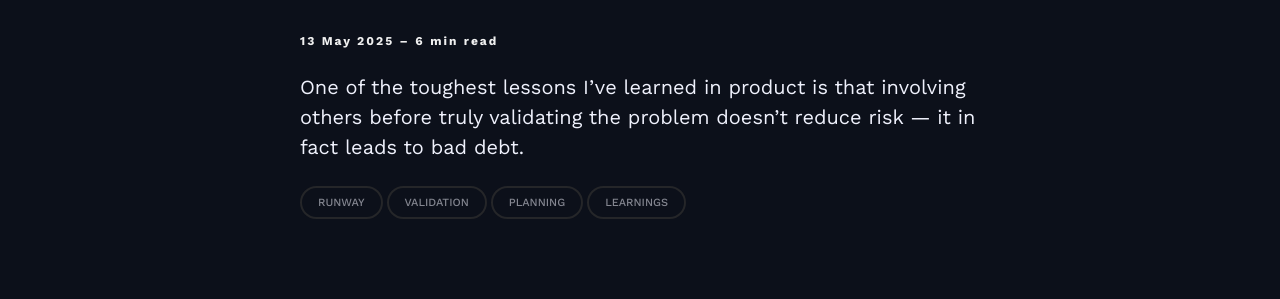
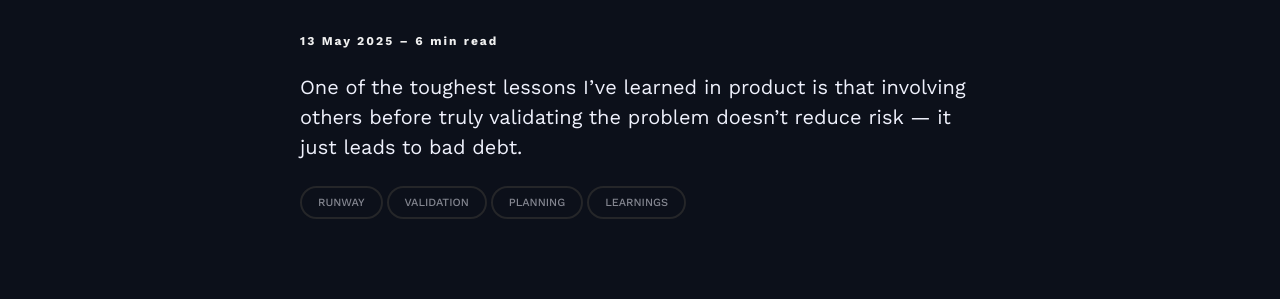
Before and after one commit to mkishi1221/mkishi1221.github.io, a Jekyll site: the page built from blog/index.html, in a window 1280 px wide. Shown: the part 614-913 px from the top of the page. Built offline with Jekyll 4.4.1, drawn with Linux system fonts in a browser that asks for light colours; nearby versions of some CDN libraries; the list of posts is cut into pages by our own code.

Commit message:
More blog fixes

```diff
--- a/_posts/2025-05-13-Building product in debit not credit.markdown
+++ b/_posts/2025-05-13-Building product in debit not credit.markdown
@@ -1,7 +1,7 @@
 ---
 layout: post
 title:  Building product in debit, not credit
-description: One of the toughest lessons I’ve learned in product is that involving others before truly validating the problem doesn’t reduce risk — it in fact leads to bad debt.
+description: One of the toughest lessons I’ve learned in product is that involving others before truly validating the problem doesn’t reduce risk — it just leads to bad debt.
 date:   2025-05-13 09:00:00 +0300
 image:  '/images/loan.jpg'
 tags:   [runway, validation, planning, learnings]
```
